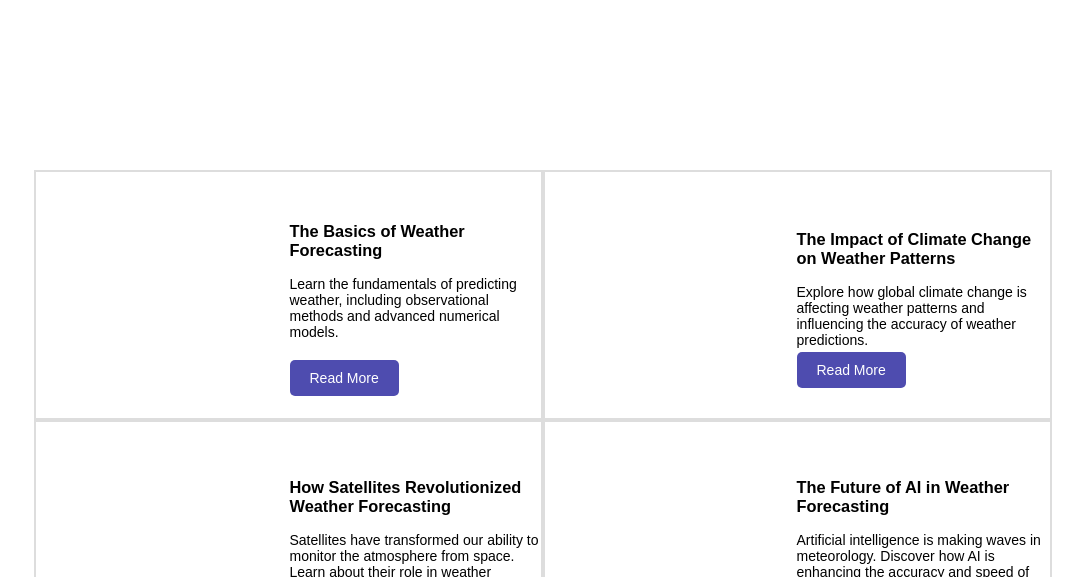
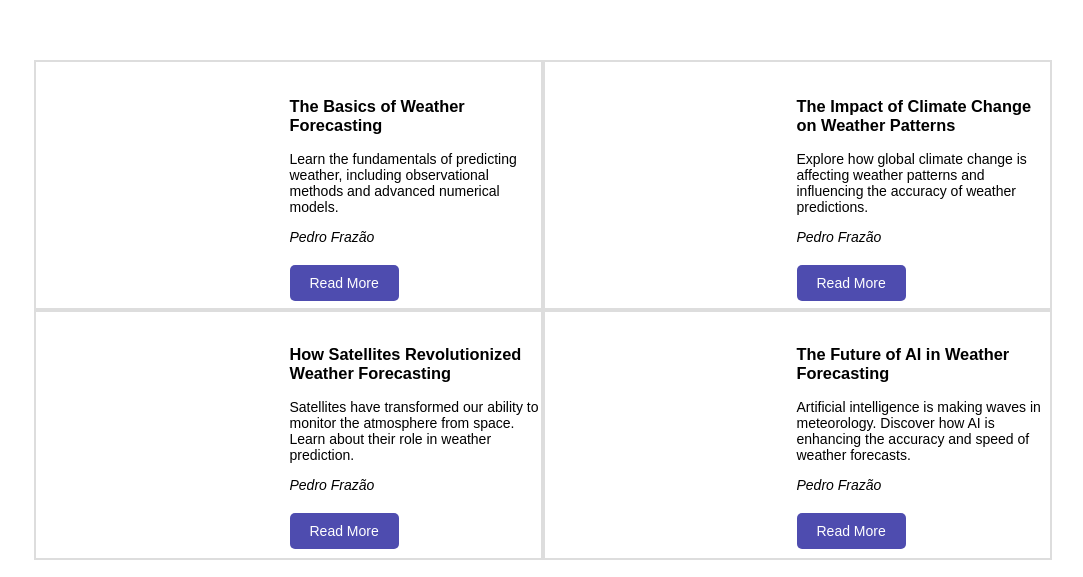
Before and after one commit to denovodreamer/web-development, a plain HTML site: page 06_Project/blog/index.html in a window 1280 px wide. Shown: the part 671-1248 px from the top of the page, without its empty margins (99-1182 px from the left). Drawn offline with Linux system fonts and the light colour scheme.

Commit message:
Second submission

```diff
--- a/06_Project/blog/css/main-grid-items.css
+++ b/06_Project/blog/css/main-grid-items.css
@@ -22,6 +22,8 @@ nav a:hover {
     padding: 10px;
 }
 
+
+
 #weather-image {
     background-image: url("../assets/noaa.jpg");
     background-size: contain;
--- a/06_Project/blog/css/main-grid.css
+++ b/06_Project/blog/css/main-grid.css
@@ -12,7 +12,7 @@ body {
     margin: auto;
 
     grid-template-columns: 80vw;
-    grid-template-rows: 70px 250px 1fr 1fr 120px;
+    grid-template-rows: 70px 140px 1fr 1fr 120px;
 
     grid-template-areas:
         "nav"
@@ -38,6 +38,8 @@ body {
 
 .picture {
     grid-area: "picture";
+    align-items: center;
+    justify-content: center;
 }
 
 .footer {
@@ -48,4 +50,5 @@ body {
     display: flex;
     border: 3px solid rgb(255, 255, 255);
     flex-direction: row;
+
 }
--- a/06_Project/blog/index.html
+++ b/06_Project/blog/index.html
@@ -2,6 +2,7 @@
 <html lang="en">
 
 <head>
+
     <meta charset="utf-8" />
 
     <title>Weather Forecasting</title>
@@ -12,7 +13,6 @@
     <link rel="stylesheet" href="css/main-grid-items.css">
     <link rel="stylesheet" href="css/blogs-preview.css">
     <link rel="stylesheet" href="css/blogs-preview-card.css">
-
 
 </head>
 
@@ -41,7 +41,7 @@
 
         <div id="weather-image" class="picture main-item"></div>
 
-        <div id="blog-preview-grid" class="blogs">
+        <div id="blog-preview-grid" class="blogs main-item">
 
             <div class="blog-preview-grid">
                 <div class="blog-preview-image weather-image-1"></div>
@@ -49,6 +49,7 @@
                     <h3>The Basics of Weather Forecasting</h3>
                     <p>Learn the fundamentals of predicting weather,
                         including observational methods and advanced numerical models.</p>
+                    <p><em>Pedro Frazão</em></p>
                     <br>
                     <a href="blog.html" class="read-more">Read More</a>
                 </div>
@@ -60,6 +61,8 @@
                     <h3>The Impact of Climate Change on Weather Patterns</h3>
                     <p>Explore how global climate change is affecting weather patterns and influencing the accuracy of
                         weather predictions.</p>
+                        <p><em>Pedro Frazão</em></p>
+                        <br>
                     <a href="climate-change-weather.html" class="read-more">Read More</a>
                 </div>
             </div>
@@ -70,6 +73,8 @@
                     <h3>How Satellites Revolutionized Weather Forecasting</h3>
                     <p>Satellites have transformed our ability to monitor the atmosphere from space. Learn about their role
                         in weather prediction.</p>
+                        <p><em>Pedro Frazão</em></p>
+                        <br>
                     <a href="satellites-weather.html" class="read-more">Read More</a>
                 </div>
             </div>
@@ -80,6 +85,8 @@
                     <h3>The Future of AI in Weather Forecasting</h3>
                     <p>Artificial intelligence is making waves in meteorology. Discover how AI is enhancing the accuracy and
                         speed of weather forecasts.</p>
+                        <p><em>Pedro Frazão</em></p>
+                        <br>
                     <a href="ai-weather-forecasting.html" class="read-more">Read More</a>
                 </div>
             </div>
```
